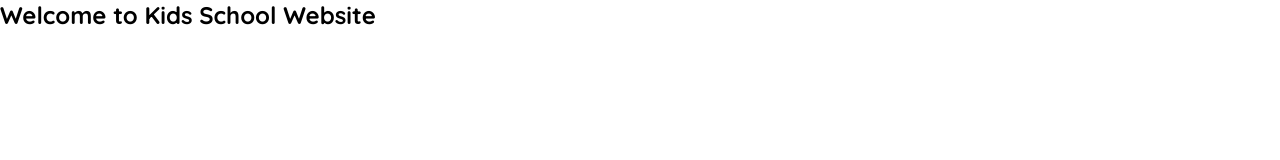
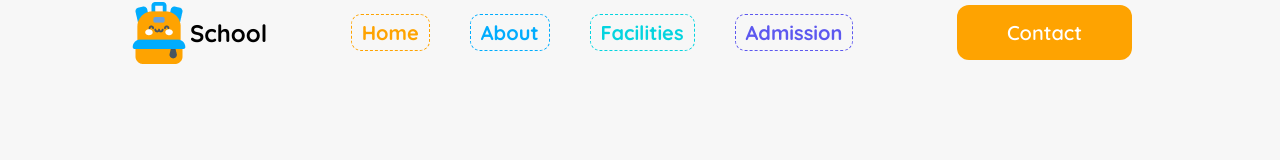
Before and after one commit to coderashik247/kids-school, a plain HTML site: page index.html in a window 1280 px wide. Drawn offline with Linux system fonts and the light colour scheme.

Commit message:
navbar is added

```diff
--- a/index.html
+++ b/index.html
@@ -15,7 +15,39 @@
 </head>
 
 <body>
-    <h2>Welcome to Kids School Website </h2>
+    <!-- Header Section start here -->
+    <header>
+        <!-- Navbar Section -->
+        <nav>
+            <!-- logo  -->
+            <div class="logo">
+                <img src="./assets/logo.png" alt="">
+                <h2>School</h2>
+            </div>
+            <div class="menu">
+                <ul>
+                    <li><a id="home" href="">Home</a></li>
+                    <li><a id="about" href="">About</a></li>
+                    <li><a id="facilities" href="">Facilities</a></li>
+                    <li><a id="admission" href="">Admission</a></li>
+                </ul>
+            </div>
+            <div class="contact">
+                <button>Contact</button>
+            </div>
+
+        </nav>
+    </header>
+
+    <!-- Main Section start here -->
+    <main>
+
+    </main>
+
+    <!-- Footer Section start here -->
+    <footer>
+
+    </footer>
 </body>
 
 </html>
--- a/styles/style.css
+++ b/styles/style.css
@@ -1,5 +1,93 @@
-*{
+* {
     padding: 0;
     margin: 0;
     font-family: "Quicksand", sans-serif;
 }
+
+/* Common CSS Styles */
+nav .logo,
+nav .menu ul {
+    display: flex;
+    justify-content: center;
+    align-items: center;
+}
+
+body {
+    width: 80%;
+    margin: 0 auto;
+    background: rgb(247, 247, 247);
+}
+
+nav {
+    display: flex;
+    justify-content: space-between;
+    align-items: center;
+}
+
+nav .menu ul {}
+
+nav .menu ul li {
+    list-style: none;
+    padding: 20px;
+}
+
+nav .menu ul li a {
+    text-decoration: none;
+    padding: 5px 10px;
+    font-size: 20px;
+    font-weight: 700;
+    border-radius: 10px;
+}
+
+#home {
+    color: rgb(254, 163, 1);
+    border: 1px dashed rgb(254, 163, 1);
+}
+
+#home:hover {
+    background-color: rgb(254, 163, 1);
+    color: #fff;
+}
+
+#about {
+    color: rgb(1, 172, 253);
+    border:1px dashed rgb(1, 172, 253);
+}
+#about:hover {
+    background-color: rgb(1, 172, 253);
+    color: #fff;
+}
+
+#facilities{
+    color: rgb(5, 212, 223);
+    border:1px dashed rgb(5, 212, 223);
+}
+
+#facilities:hover{
+    background-color: rgb(5, 212, 223);
+    color: #fff;
+}
+
+#admission{
+    color: rgb(93, 88, 239);
+    border:1px dashed rgb(93, 88, 239);
+}
+
+#admission:hover{
+    background-color: rgb(93, 88, 239);
+    color: #fff;
+}
+
+.contact {
+    padding: 5px 20px;
+}
+
+.contact>button {
+    padding: 15px 50px;
+    border: none;
+    color: rgb(255, 255, 255);
+    font-size: 20px;
+    font-weight: 600;
+    border-radius: 12px;
+    background: rgb(254, 163, 1);
+}
```
